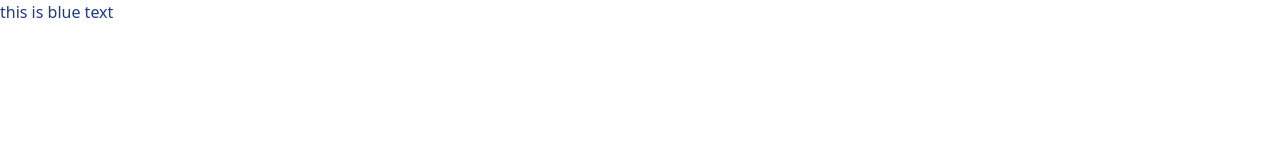
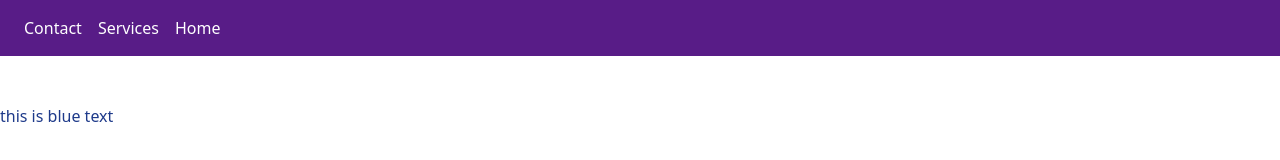
Before and after one commit to WajidMohammed9951/Tailwind-Practice, a plain HTML site: page index.html in a window 1280 px wide. Drawn offline with nearby package versions, Linux system fonts and the light colour scheme.

Commit message:
adding nav bar

```diff
--- a/index.html
+++ b/index.html
@@ -8,8 +8,15 @@
     <title>Document</title>
 </head>
 <body>
+    <nav class="px-4 py-4 bg-purple-900 text-white">
+        <ul class="flex">
+            <li class="mx-2 cursor-pointer">Contact</li>
+            <li class="mx-2 cursor-pointer" >Services</li>
+            <li class="mx-2  cursor-pointer">Home </li>
+        </ul>
+    </nav>
     <div class="container">
-        <h1 class="text-blue-900">
+        <h1 class="text-blue-900 my-12" >
             this is blue text
         </h1>
     </div>
```
